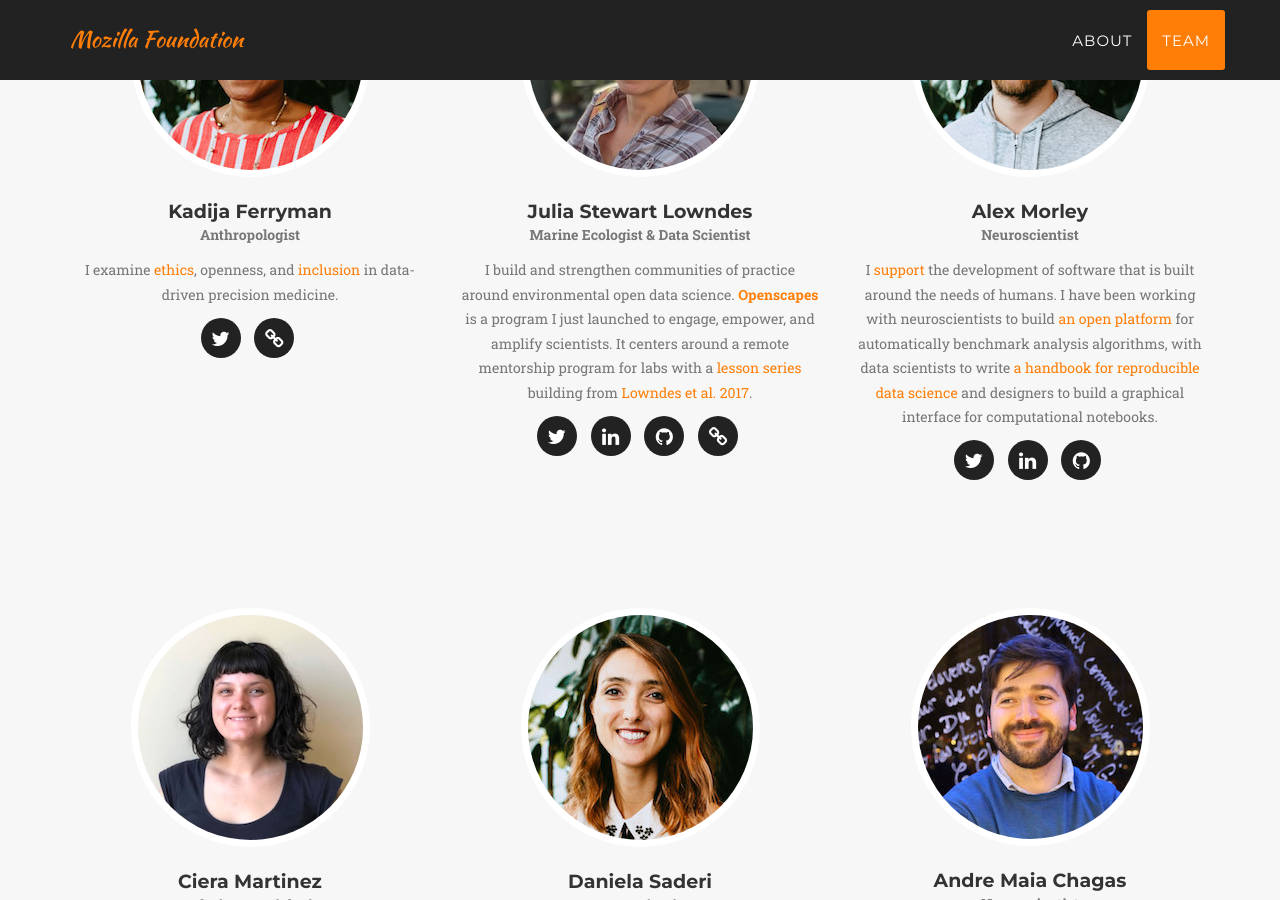
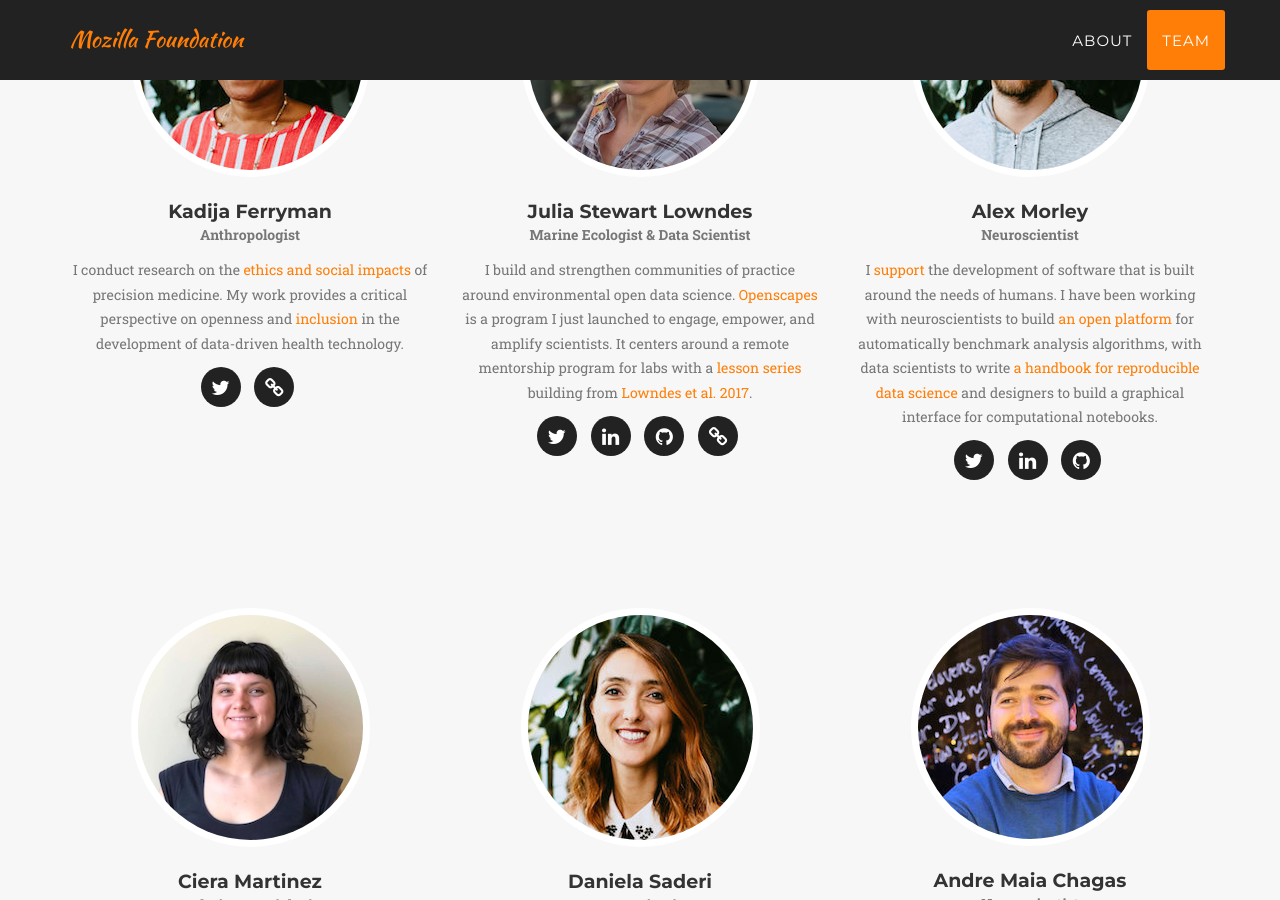
Before and after one commit to iamciera/mozillasci2019, a Jekyll site: the page built from index.html, in a window 1280 px wide and 900 px high, scrolled down 1598 px. Built offline with Jekyll 4.4.1, drawn with Linux system fonts in a browser that asks for light colours; some web fonts are replaced.

Commit message:
update kf text

```diff
--- a/_config.yml
+++ b/_config.yml
@@ -11,7 +11,7 @@ people:
 - name: Kadija Ferryman
   pic: Kadija
   position: Anthropologist
-  text: I examine <a href="https://datasociety.net/research/fairness-precision-medicine/">ethics</a>, openness, and <a href="https://cancerletter.com/articles/20181116_1/">inclusion</a> in data-driven precision medicine.
+  text: I conduct research on the <a href="https://datasociety.net/research/fairness-precision-medicine/">ethics and social impacts</a> of precision medicine. My work provides a critical perspective on openness and <a href="https://cancerletter.com/articles/20181116_1">inclusion</a> in the development of data-driven health technology.
   social:
     - title: twitter
       url: https://twitter.com/KadijaFerryman
@@ -21,7 +21,7 @@ people:
 - name: Julia Stewart Lowndes
   pic: Julia
   position: Marine Ecologist & Data Scientist
-  text: I build and strengthen communities of practice around environmental open data science. <a href="https://openscapes.org"><b>Openscapes</b></a> is a program I just launched to engage, empower, and amplify scientists. It centers around a remote mentorship program for labs with a <a href="https://openscapes.github.io/series/">lesson series</a> building from <a href="https://www.nature.com/articles/s41559-017-0160">Lowndes et al. 2017</a>.
+  text: I build and strengthen communities of practice around environmental open data science. <a href="https://openscapes.org">Openscapes</a> is a program I just launched to engage, empower, and amplify scientists. It centers around a remote mentorship program for labs with a <a href="https://openscapes.github.io/series/">lesson series</a> building from <a href="https://www.nature.com/articles/s41559-017-0160">Lowndes et al. 2017</a>.
   social:
     - title: twitter
       url: https://twitter.com/juliesquid
```
